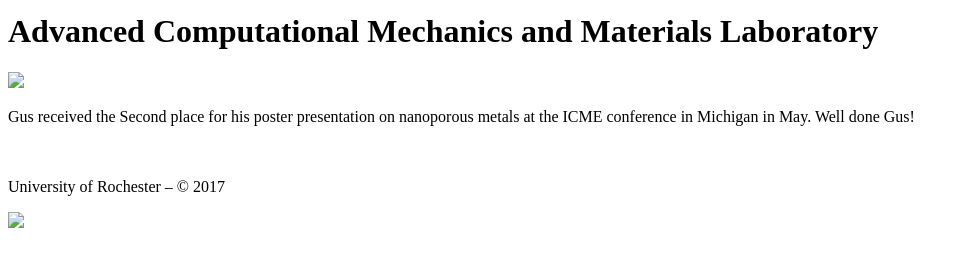
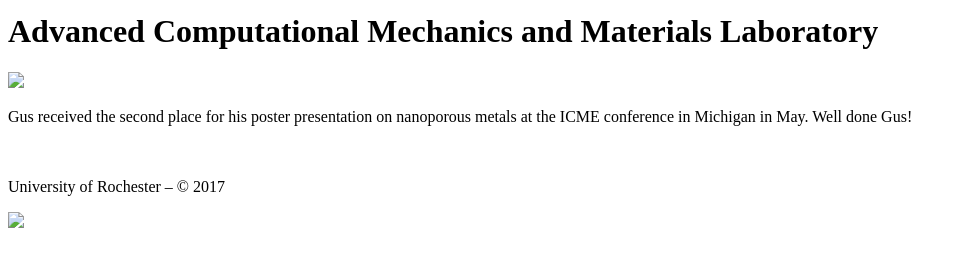
Before and after one commit to niaz60/website, a Jekyll site: the page built from news/_posts/2017-05-30-news-event-eighteen.md, in a window 1280 px wide. Shown: the part 214-481 px from the top of the page, without its empty margins (0-968 px from the left). Built offline with Jekyll 4.4.1, drawn with Linux system fonts in a browser that asks for light colours.

Commit message:
Your message goes here

```diff
--- a/news/_posts/2017-05-30-news-event-eighteen.md
+++ b/news/_posts/2017-05-30-news-event-eighteen.md
@@ -4,6 +4,6 @@ category: news
 date: 2017-05-30 11:00:00
 title: ""
 pic: 8.jpg
-excerpt: "Gus received the Second place for his poster presentation on nanoporous metals at the ICME conference in Michigan in May. Well done Gus!"
+excerpt: "Gus received the second place for his poster presentation on nanoporous metals at the ICME conference in Michigan in May. Well done Gus!"
 ---
-Gus received the Second place for his poster presentation on nanoporous metals at the ICME conference in Michigan in May. Well done Gus!
+Gus received the second place for his poster presentation on nanoporous metals at the ICME conference in Michigan in May. Well done Gus!
```
Also changed, not shown: news/_posts/2017-05-29-news-event-seventeen.md (+2 -2 lines).
